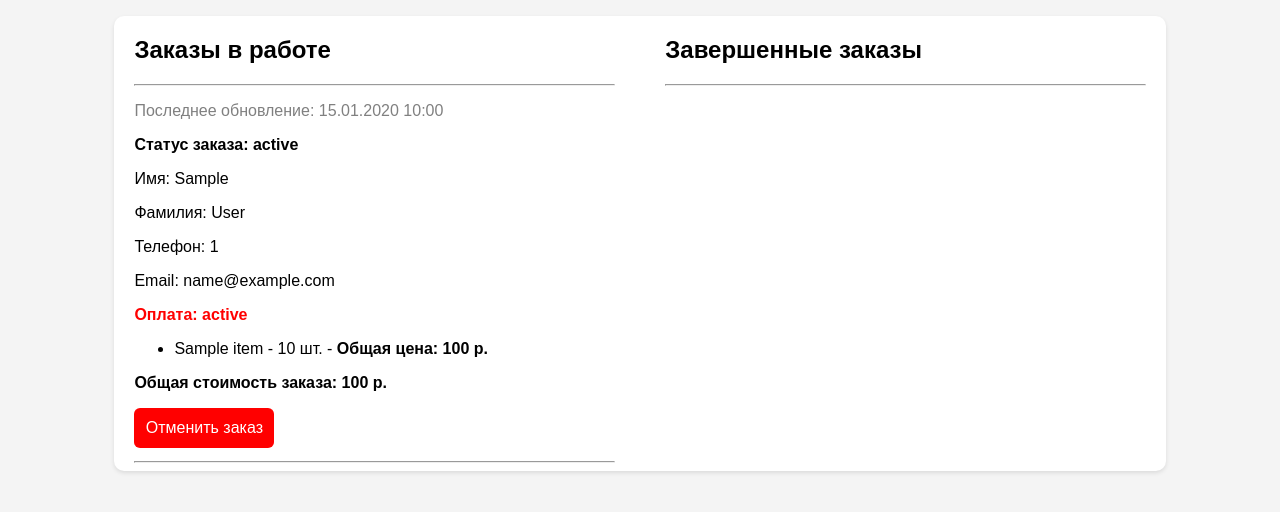
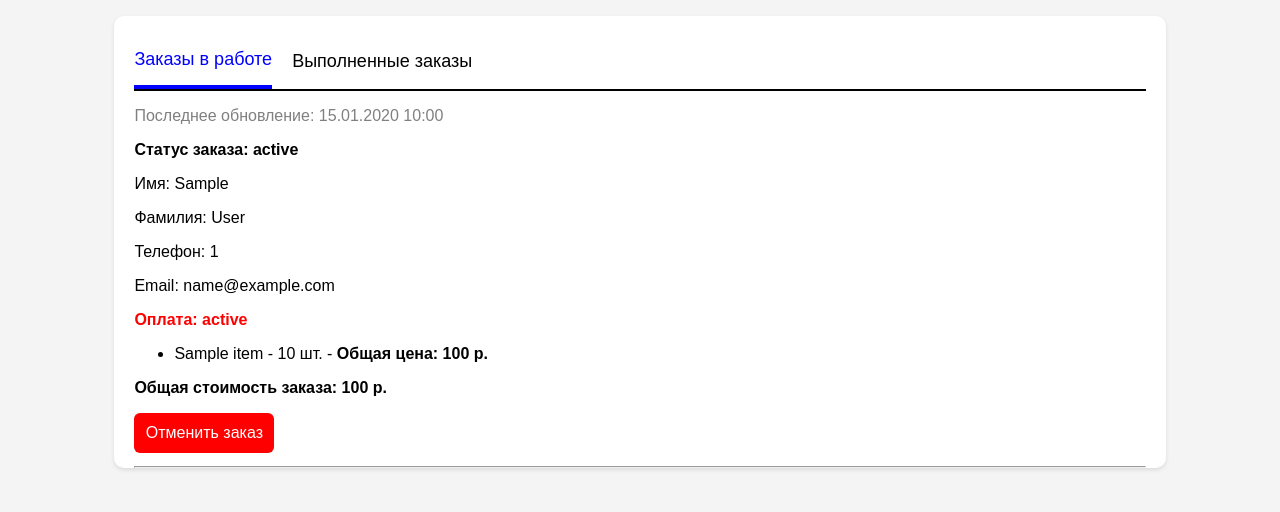
Before and after one commit to gharnyHlopec/Projects, a Django app: template web-application/templates/admin_panel/admin_panel.html in a window 1280 px wide. Shown: the part 65-577 px from the top of the page. Run offline with Django 3.2, Linux system fonts and the light colour scheme; the template is opened without the code that fills it: most values are stand-ins (such as "Sample title", 1, 10 or a date in 2020).

Commit message:
minor changes

```diff
--- a/web-application/static/css/admin_panel.css
+++ b/web-application/static/css/admin_panel.css
@@ -3,18 +3,14 @@ body{
     font-family: Arial, Helvetica, sans-serif;
     overflow-y: scroll;
 }
-.admin-panel-wrapper{
+.admin-panel{
     padding: 0px 20px;
     background-color: white;
-    display: grid;
-    grid-template-columns: 1fr 1fr;
     width: 80%;
     margin: 10px auto;
-    grid-gap: 5%;
     border-radius: 10px;
     box-shadow: 0 2px 4px rgba(0, 0, 0, 0.1);
 }
-
 .warning{
     color:red;
 }
@@ -83,3 +79,30 @@ body{
     cursor: default;
     background-color: gray;
 }
+.tabs{
+    display: flex;
+    border-bottom: 2px solid black;
+    padding-bottom: 0px;
+}
+.tab{
+    padding-top: 15px;
+    font-size: 18px;
+    display: flex;
+    justify-content: space-between;
+    align-items: center;
+    margin-right: 20px;
+    padding-bottom: 0;
+    margin-bottom: 0;
+    padding-bottom: 15px;
+    cursor:pointer;
+}
+.tab.active{
+    border-bottom: 4px solid blue;
+    color:blue;
+}
+.tab-content{
+    display: none;
+}
+.tab-content.active{
+    display: block;
+}
--- a/web-application/static/js/edit_product.js
+++ b/web-application/static/js/edit_product.js
@@ -84,8 +84,8 @@ function transferFiles(){
 function PostRequest(e){
     e.preventDefault();
     const csrf = document.querySelector('meta[name="csrf-token"]').getAttribute('content');
-    const product_id="{{ product.id }}"
-    const product_type="{{ product.type }}"
+    const product_id = document.querySelector('meta[name="product_id"]').getAttribute('content');
+    const product_type = document.querySelector('meta[name="product_type"]').getAttribute('content');
     const updateProductURL = `/update-product/${product_id}`;
     const formData = new FormData(document.getElementById('product_form'));
     let properties = {};
--- a/web-application/templates/admin_panel/admin_panel.html
+++ b/web-application/templates/admin_panel/admin_panel.html
@@ -12,9 +12,19 @@
 
 <body>
     {% include 'navbar/navbar.html' %}
-
-    <div class="admin-panel-wrapper">
-        {% include 'admin_panel/admin_panel_innerHTML.html' %}
+    <div class="admin-panel">
+        <div class="tabs">
+            <p class="tab active" data-tab="in_progress">Заказы в работе</p>
+            <p class="tab" data-tab="ended">Выполненные заказы</p>
+        </div>
+        <div class="admin-panel-wrapper">
+            <div class="tab-content active" id="in_progress">
+                {% include 'admin_panel/admin_panel_in_progress_innerHTML.html' %}
+            </div>
+            <div class="tab-content" id="ended">
+                {% include 'admin_panel/admin_panel_ended_innerHTML.html' %}
+            </div>
+        </div>
     </div>
 </body>
 </html>
--- /dev/null
+++ b/web-application/templates/admin_panel/admin_panel_ended_innerHTML.html
@@ -0,0 +1,33 @@
+{% load custom_filters %}
+{% for order in orders|sort_orders %}
+{% if order.status == 'Отменен' or order.status == 'Завершен'%}
+    <div class="order-item">
+        <p class="order-date">Последнее обновление: {{ order.updated_at|date:"d.m.Y H:i" }}</p>
+        <p class="order-status" data-status="{{ order.status }}">
+            <b>Статус заказа: {{ order.status }}</b>
+        </p>
+        <div class="order-details">
+            <p>Имя: {{ order.first_name }}</p>
+            <p>Фамилия: {{ order.last_name }}</p>
+            <p>Телефон: {{ order.phone_number }}</p>
+            {% if order.email %}
+                <p>Email: {{ order.email }}</p>
+            {% endif %}
+            <b {% if order.payment_status != 'Оплачен' %} style="color:red" {% else %} style="color:green"{% endif %}
+            >
+                Оплата: {{ order.payment_status }}
+            </b>
+        </div>
+        <ul>
+            {% for item in order.items.all %}
+                <li>
+                    {{ item.name }} - {{ item.quantity }} шт. -
+                    <b>Общая цена: {{ item.price|multiply:item.quantity }} р.</b>
+                </li>
+            {% endfor %}
+        </ul>
+        <b><p class="order-total">Общая стоимость заказа: {{ order.items.all|sum_prices }} р.</p></b>
+        <hr>
+    </div>
+{% endif %}
+{% endfor %}
--- /dev/null
+++ b/web-application/templates/admin_panel/admin_panel_in_progress_innerHTML.html
@@ -0,0 +1,49 @@
+{% load custom_filters %}
+{% for order in orders %}
+{% if order.status != 'Отменен' and order.status != 'Завершен' %}
+    <div class="order-item active-orders">
+        <p class="order-date">Последнее обновление: {{ order.updated_at|date:"d.m.Y H:i" }}</p>
+        <p class="order-status" data-status="{{ order.status }}">
+            <b>Статус заказа: {{ order.status }}</b>
+        </p>
+        <div class="order-details">
+            <p>Имя: {{ order.first_name }}</p>
+            <p>Фамилия: {{ order.last_name }}</p>
+            <p>Телефон: {{ order.phone_number }}</p>
+            {% if order.email %}
+                <p>Email: {{ order.email }}</p>
+            {% endif %}
+            <b {% if order.payment_status != 'Оплачен' %} style="color:red" {% else %} style="color:green"{% endif %}
+            >
+                Оплата: {{ order.payment_status }}
+            </b>
+        </div>
+        <ul>
+            {% for item in order.items.all %}
+                <li>
+                    {{ item.name }} - {{ item.quantity }} шт. -
+                    <b>Общая цена: {{ item.price|multiply:item.quantity }} р.</b>
+                    <br>
+                    {% if item.product %}
+                        {% if item.product.amount < item.quantity and order.status == 'Отменен системой (на складе недостаточно товара)' or item.product.amount < item.quantity and order.status == 'В обработке' and order.payment_status != 'Оплата картой на сайте' and order.payment_status != 'Оплачен' %}
+                            <b class="warning">На складе недостаточно товара: {{ item.name }}. В наличии только {{ item.product.amount }}шт.</b>
+                        {% endif %}
+                    {% else %}
+                        <b class="warning">Товара {{ item.name }} больше нет в каталоге</b>
+                    {% endif %}
+                </li>
+            {% endfor %}
+        </ul>
+        <b><p class="order-total">Общая стоимость заказа: {{ order.items.all|sum_prices }} р.</p></b>
+        <div class="button-group">
+            {% if order.status == 'В обработке' and order.payment_status != 'Оплата картой на сайте' %}
+                <button onclick="changeOrderStatus({{ order.id }},'accept')" class="button accept-button">Принять заказ</button>
+            {% elif order.status == 'Принят' %}
+                <button onclick="changeOrderStatus({{ order.id }},'finish')" class="button finish-button">Завершить заказ</button>
+            {% endif %}
+            <button onclick="changeOrderStatus({{ order.id }},'decline')" class="button decline-button">Отменить заказ</button>
+        </div>
+    <hr>
+    </div>
+{% endif %}
+{% endfor %}
--- a/web-application/templates/admin_panel/admin_panel_innerHTML.html
+++ /dev/null
@@ -1,89 +0,0 @@
-{% load custom_filters %}
-<div class="order-list">
-    <h2>Заказы в работе</h2>
-    <hr>
-    {% for order in orders %}
-        {% if order.status != 'Отменен' and order.status != 'Завершен' %}
-            <div class="order-item active-orders">
-                <p class="order-date">Последнее обновление: {{ order.updated_at|date:"d.m.Y H:i" }}</p>
-                <p class="order-status" data-status="{{ order.status }}">
-                    <b>Статус заказа: {{ order.status }}</b>
-                </p>
-                <div class="order-details">
-                    <p>Имя: {{ order.first_name }}</p>
-                    <p>Фамилия: {{ order.last_name }}</p>
-                    <p>Телефон: {{ order.phone_number }}</p>
-                    {% if order.email %}
-                        <p>Email: {{ order.email }}</p>
-                    {% endif %}
-                    <b {% if order.payment_status != 'Оплачен' %} style="color:red" {% else %} style="color:green"{% endif %}
-                    >
-                        Оплата: {{ order.payment_status }}
-                    </b>
-                </div>
-                <ul>
-                    {% for item in order.items.all %}
-                        <li>
-                            {{ item.name }} - {{ item.quantity }} шт. -
-                            <b>Общая цена: {{ item.price|multiply:item.quantity }} р.</b>
-                            <br>
-                            {% if item.product %}
-                                {% if item.product.amount < item.quantity and order.status == 'Отменен системой (на складе недостаточно товара)' or item.product.amount < item.quantity and order.status == 'В обработке' and order.payment_status != 'Оплата картой на сайте' and order.payment_status != 'Оплачен' %}
-                                    <b class="warning">На складе недостаточно товара: {{ item.name }}. В наличии только {{ item.product.amount }}шт.</b>
-                                {% endif %}
-                            {% else %}
-                                <b class="warning">Товара {{ item.name }} больше нет в каталоге</b>
-                            {% endif %}
-                        </li>
-                    {% endfor %}
-                </ul>
-                <b><p class="order-total">Общая стоимость заказа: {{ order.items.all|sum_prices }} р.</p></b>
-                <div class="button-group">
-                    {% if order.status == 'В обработке' and order.payment_status != 'Оплата картой на сайте' %}
-                        <button onclick="changeOrderStatus({{ order.id }},'accept')" class="button accept-button">Принять заказ</button>
-                    {% elif order.status == 'Принят' %}
-                        <button onclick="changeOrderStatus({{ order.id }},'finish')" class="button finish-button">Завершить заказ</button>
-                    {% endif %}
-                    <button onclick="changeOrderStatus({{ order.id }},'decline')" class="button decline-button">Отменить заказ</button>
-                </div>
-            <hr>
-            </div>
-        {% endif %}
-    {% endfor %}
-</div>
-<div class="order-list">
-    <h2>Завершенные заказы</h2>
-    <hr>
-    {% for order in orders|sort_orders %}
-        {% if order.status == 'Отменен' or order.status == 'Завершен'%}
-            <div class="order-item">
-                <p class="order-date">Последнее обновление: {{ order.updated_at|date:"d.m.Y H:i" }}</p>
-                <p class="order-status" data-status="{{ order.status }}">
-                    <b>Статус заказа: {{ order.status }}</b>
-                </p>
-                <div class="order-details">
-                    <p>Имя: {{ order.first_name }}</p>
-                    <p>Фамилия: {{ order.last_name }}</p>
-                    <p>Телефон: {{ order.phone_number }}</p>
-                    {% if order.email %}
-                        <p>Email: {{ order.email }}</p>
-                    {% endif %}
-                    <b {% if order.payment_status != 'Оплачен' %} style="color:red" {% else %} style="color:green"{% endif %}
-                    >
-                        Оплата: {{ order.payment_status }}
-                    </b>
-                </div>
-                <ul>
-                    {% for item in order.items.all %}
-                        <li>
-                            {{ item.name }} - {{ item.quantity }} шт. -
-                            <b>Общая цена: {{ item.price|multiply:item.quantity }} р.</b>
-                        </li>
-                    {% endfor %}
-                </ul>
-                <b><p class="order-total">Общая стоимость заказа: {{ order.items.all|sum_prices }} р.</p></b>
-                <hr>
-            </div>
-        {% endif %}
-    {% endfor %}
-</div>
--- a/web-application/templates/edit_product/edit_product.html
+++ b/web-application/templates/edit_product/edit_product.html
@@ -5,8 +5,10 @@
 <html lang="en">
 <head>
   <meta charset="UTF-8">
-  <meta name="vieёport" content="width=device-width, initial-scale=1.0">
+  <meta name="viewport" content="width=device-width, initial-scale=1.0">
   <meta name="csrf-token" content="{{ csrf_token }}">
+  <meta name="product_id" content="{{ product.id }}">
+  <meta name="product_type" content="{{ product.type }}">
   <title>Редактирование товара</title>
   <link rel="stylesheet" href="{% static 'css/edit_product.css' %}">
   <script src="{% static 'js/edit_product.js' %}" defer></script>
```
Also changed, not shown: web-application/base/views.py (+8 -4 lines), web-application/static/css/user_orders.css (+28 -4 lines), web-application/static/js/admin_panel.js (+30 -9 lines), web-application/static/js/user_orders.js (+22 -2 lines), web-application/templates/user_orders/user-orders-innerHTML.html (deleted, +0 -71 lines), web-application/templates/user_orders/user-orders.html (+13 -2 lines), web-application/templates/user_orders/user_orders_ended_innerHTML.html (added, +34 -0 lines), web-application/templates/user_orders/user_orders_in_progress_innerHTML.html (added, +34 -0 lines).
